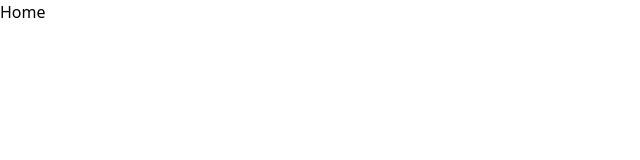
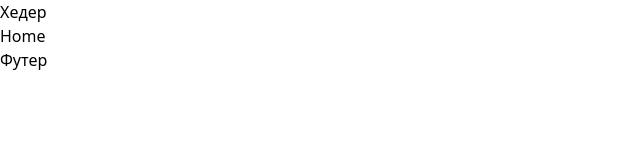
Before and after one commit to NVinox/urls-check-frontend, a React (Vite) app: page / in a window 1280 px wide. Shown: the top 160 px of the page, without its empty margins (0-640 px from the left). Built offline with nearby package versions, Linux system fonts and the light colour scheme.

Commit message:
feat: добавил компоненты хедера и футера

```diff
--- a/src/app/App.tsx
+++ b/src/app/App.tsx
@@ -1,9 +1,16 @@
 import { Outlet } from "react-router-dom";
+
+import { Header } from "@/widgets/Header";
+import { Footer } from "@/widgets/Footer";
 
 function App() {
 	return (
 		<>
-			<Outlet />
+			<Header />
+			<main>
+				<Outlet />
+			</main>
+			<Footer />
 		</>
 	);
 }
--- /dev/null
+++ b/src/widgets/Footer/index.ts
@@ -0,0 +1,3 @@
+import Footer from "@/widgets/Footer/ui/Footer";
+
+export { Footer };
--- /dev/null
+++ b/src/widgets/Footer/ui/Footer.tsx
@@ -0,0 +1,5 @@
+import styles from "./index.module.css";
+
+export default function Footer() {
+	return <footer>Футер</footer>;
+}
--- /dev/null
+++ b/src/widgets/Header/index.ts
@@ -0,0 +1,3 @@
+import Header from "@/widgets/Header/ui/Header";
+
+export { Header };
--- /dev/null
+++ b/src/widgets/Header/ui/Header.tsx
@@ -0,0 +1,5 @@
+import styles from "./index.module.css";
+
+export default function Header() {
+	return <header>Хедер</header>;
+}
```
Also changed, not shown: src/widgets/Footer/ui/index.module.css (added), src/widgets/Header/ui/index.module.css (added).
